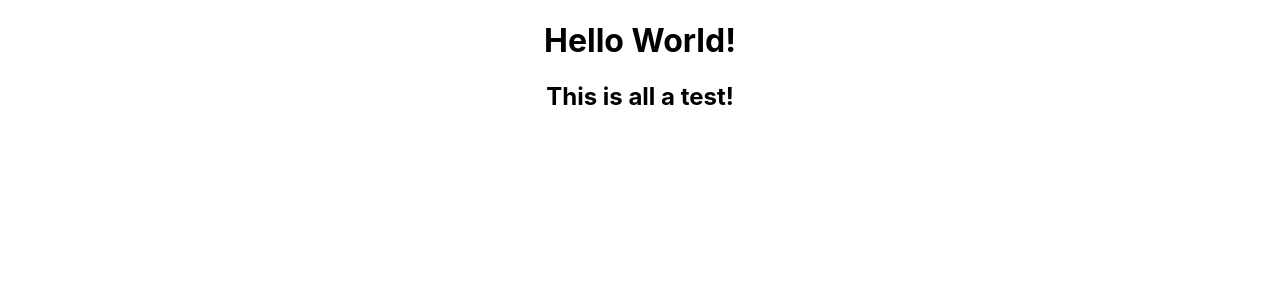
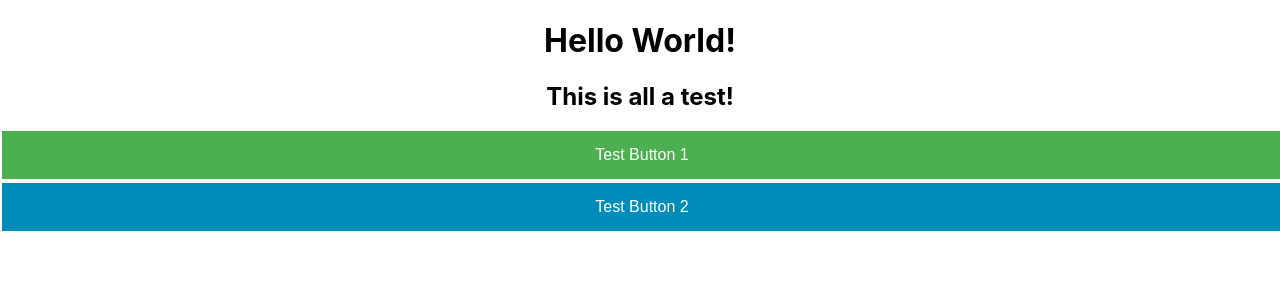
Before and after one commit to shafingazi/com, a React (Create React App) app: page / in a window 1280 px wide. Shown: the top 300 px of the page. Built offline with nearby package versions, Linux system fonts and the light colour scheme.

Commit message:
Update App.js

```diff
--- a/src/App.js
+++ b/src/App.js
@@ -5,6 +5,9 @@ export default function App() {
     <div className="App">
       <h1>Hello World!</h1>
       <h2>This is all a test!</h2>
+
+      <button class="button button1">Test Button 1</button>
+      <button class="button button2">Test Button 2</button>
     </div>
   );
 }
```
